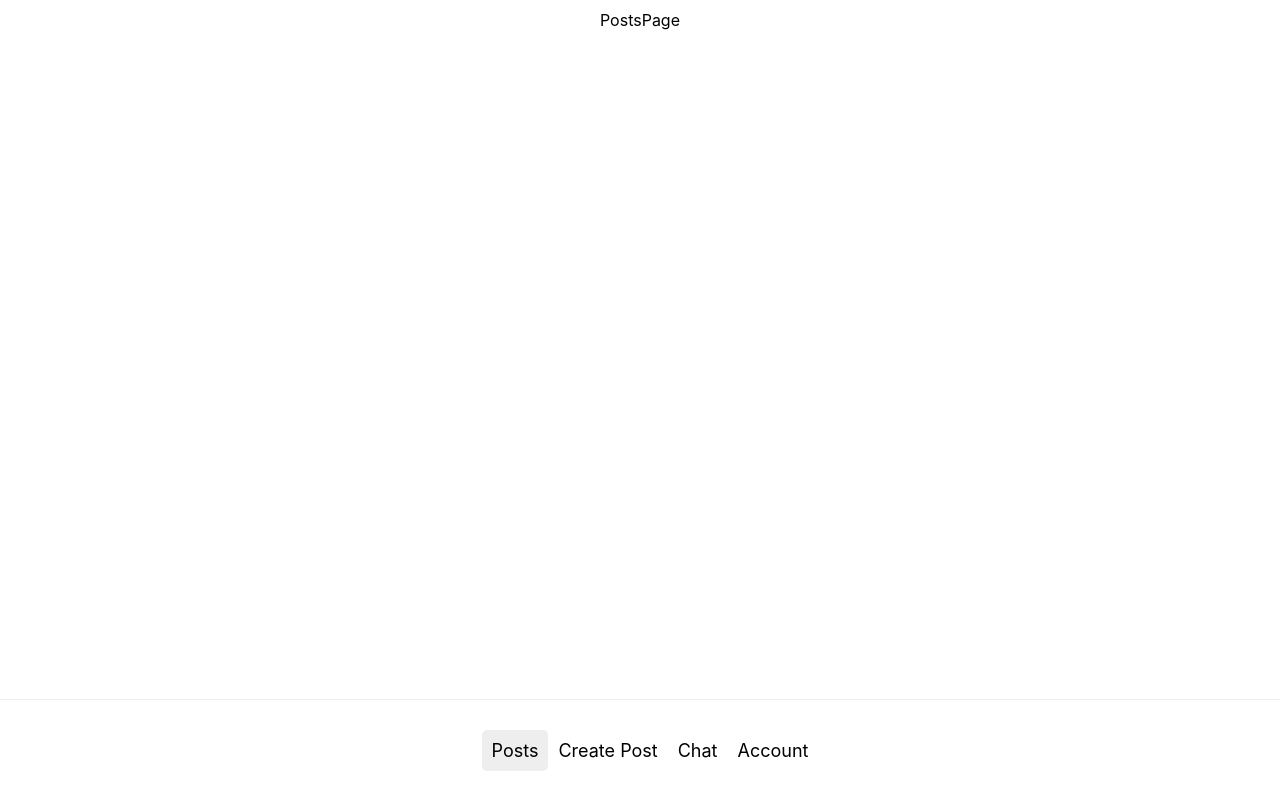
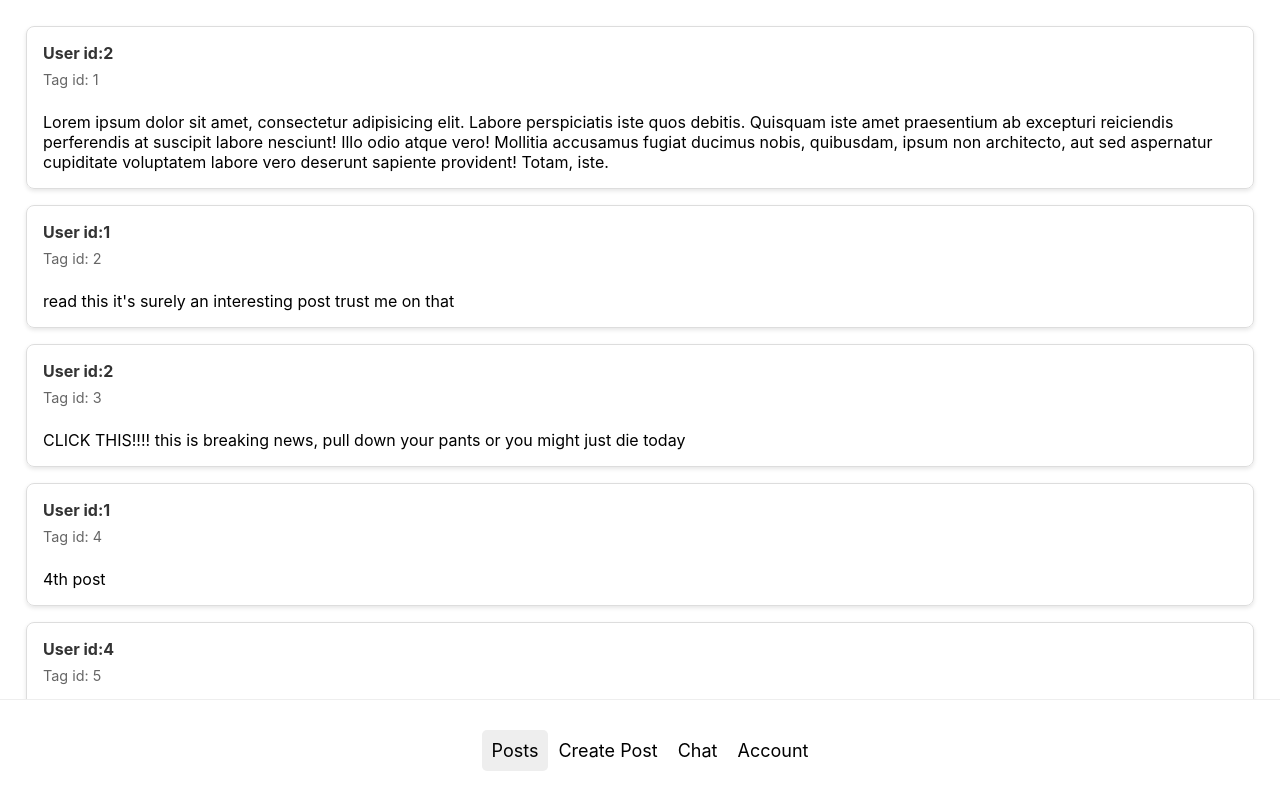
Before and after one commit to CageLJ/Stunnect, a React (Vite) app in the folder COEX-Stunnect/: page / in a window 1280 px wide. Shown: the top 810 px of the page. Built offline with nearby package versions, Linux system fonts and the light colour scheme; data requests are answered from the project's data file.

Commit message:
added posts page with a postcard that contains als the info, added individual post page (without styling) and changed the route for the individual post page

```diff
--- /dev/null
+++ b/COEX-Stunnect/src/components/posts/PostCard.css
@@ -0,0 +1,49 @@
+.card {
+    border: 1px solid #ddd;
+    border-radius: 8px;
+    padding: 16px;
+    margin: 16px;
+    box-shadow: 0 2px 4px rgba(0, 0, 0, 0.1);
+    position: relative;
+    text-align: left;
+    display: flex;
+    flex-direction: column;
+}
+
+.infoSection {
+    display: flex;
+    flex-direction: column;
+    align-items: flex-start;
+    gap: 8px;
+    margin-bottom: 16px;
+}
+
+.Postuser {
+    margin: 0;
+    font-weight: bold;
+    color: #333;
+    text-align: left;
+}
+
+.postTag {
+    margin: 0;
+    color: #666;
+    font-size: 0.9em;
+    text-align: left;
+}
+
+.textSection {
+    margin-top: 8px;
+}
+
+.textSection p {
+    margin: 0;
+    display: -webkit-box;
+    -webkit-line-clamp: 3;  /* Limits text to 3 lines */
+    -webkit-box-orient: vertical;
+    overflow: hidden;
+    text-overflow: ellipsis;
+    text-align: left;
+    max-width: 100%;  /* Allow full width */
+    word-wrap: break-word;
+}
--- /dev/null
+++ b/COEX-Stunnect/src/components/posts/PostCard.jsx
@@ -0,0 +1,20 @@
+import { Link } from "react-router-dom";
+import "./PostCard.css"
+
+export const PostCard = ({post}) => {
+    return (
+        <div className="card">
+            <div className="infoSection">
+                <Link to={`/user/${post.custom_user_id}`} className="Postuser">
+                    User id:{post.custom_user_id}
+                </Link>
+                <Link className="postTag">Tag id: {post.id}</Link>
+            </div>
+            <div className="textSection">
+                <Link to={`/posts/${post.id}`}>
+                    <p>{post.text_content}</p>
+                </Link>
+            </div>
+        </div>
+    )
+}
--- /dev/null
+++ b/COEX-Stunnect/src/hooks/useFetch.jsx
@@ -0,0 +1,33 @@
+import { useEffect, useState } from "react";
+
+export const useFetch = (url) => {
+    const [data, setData] = useState(null);
+    const [loading, setLoading] = useState(false);
+    const [error, setError] = useState("");
+
+    useEffect(() => {
+        const controller = new AbortController()
+
+        const fetchData = async () => {
+            setLoading(true);
+            try{
+                const response = await fetch(url, { signal: controller.signal });
+                if(!response.ok){
+                    throw new Error(response.statusText);
+                }
+                const result = await response.json();
+                setLoading(false);
+                setData(result);
+                setError("");
+            } catch(error){
+                setLoading(false);
+                setError(error.message);
+            }
+        }
+        fetchData();
+
+        return () => controller.abort();
+    }, [url]);
+
+    return { data, loading, error }
+}
--- a/COEX-Stunnect/src/pages/posts/IndividualPostPage.jsx
+++ b/COEX-Stunnect/src/pages/posts/IndividualPostPage.jsx
@@ -1,8 +1,29 @@
+import { useParams, Link } from "react-router-dom"
+import { useFetch } from "../../hooks/useFetch";
+import { useState } from "react";
 
 export const IndividualPostPage = () => {
+    const params = useParams();
+    const [url, setUrl] = useState(`http://localhost:8000/posts/${params.id}`);
+    const { data: post, loading, error} = useFetch(url);
+
     return (
         <main>
-            IndividualPostPage
+            {loading && <p>Loading posts...</p>}
+            {error && <p>{error}</p>}
+            {post &&
+            <>
+                <div className="infoSection">
+                    <Link to={`/user/${post.custom_user_id}`} className="Postuser">
+                        User id:{post.custom_user_id}
+                    </Link>
+                    <p className="postTag">Tag id: {post.tag_id}</p>
+                </div>
+                <div className="textSection">
+                    <p>{post.text_content}</p>
+                </div>
+            </>
+            }
         </main>
     )
 }
--- a/COEX-Stunnect/src/pages/posts/PostsPage.jsx
+++ b/COEX-Stunnect/src/pages/posts/PostsPage.jsx
@@ -1,8 +1,23 @@
+import { PostCard } from "../../components/posts/PostCard"
+import { useFetch } from "../../hooks/useFetch";
+import { useState } from "react";
 
 export const PostsPage = () => {
+    const [url, setUrl] = useState("http://localhost:8000/posts");
+    const { data: posts, loading, error} = useFetch(url);
+    // TODO: add the filter for posts on tag id
+
+
     return (
-        <main>
-            PostsPage
-        </main>
+        <>
+            <main>
+                {loading && <p>Loading posts...</p>}
+                {error && <p>{error}</p>}
+
+                {posts && posts.map((post) => (
+                    <PostCard post={post} key={post.id}/>
+                )) }
+            </main>
+        </>
     )
 }
--- a/COEX-Stunnect/src/routes/AllRoutes.jsx
+++ b/COEX-Stunnect/src/routes/AllRoutes.jsx
@@ -15,7 +15,7 @@ export const AllRoutes = () => {
             <Route path="/login" element={<LoginPage />} />
             <Route path="/register" element={<RegisterPage />} />
             <Route path="/account" element={<AccountPage />} />
-            <Route path="/user/:username" element={<UserProfilePage />} />
+            <Route path="/user/:id" element={<UserProfilePage />} />
             <Route path="/chat" element={<ChatPage />} />
             <Route path="*" element={<NotFoundPage />} />
         </Routes>
```
Also changed, not shown: COEX-Stunnect/src/pages/posts/IndividualPostPage.css (added).
